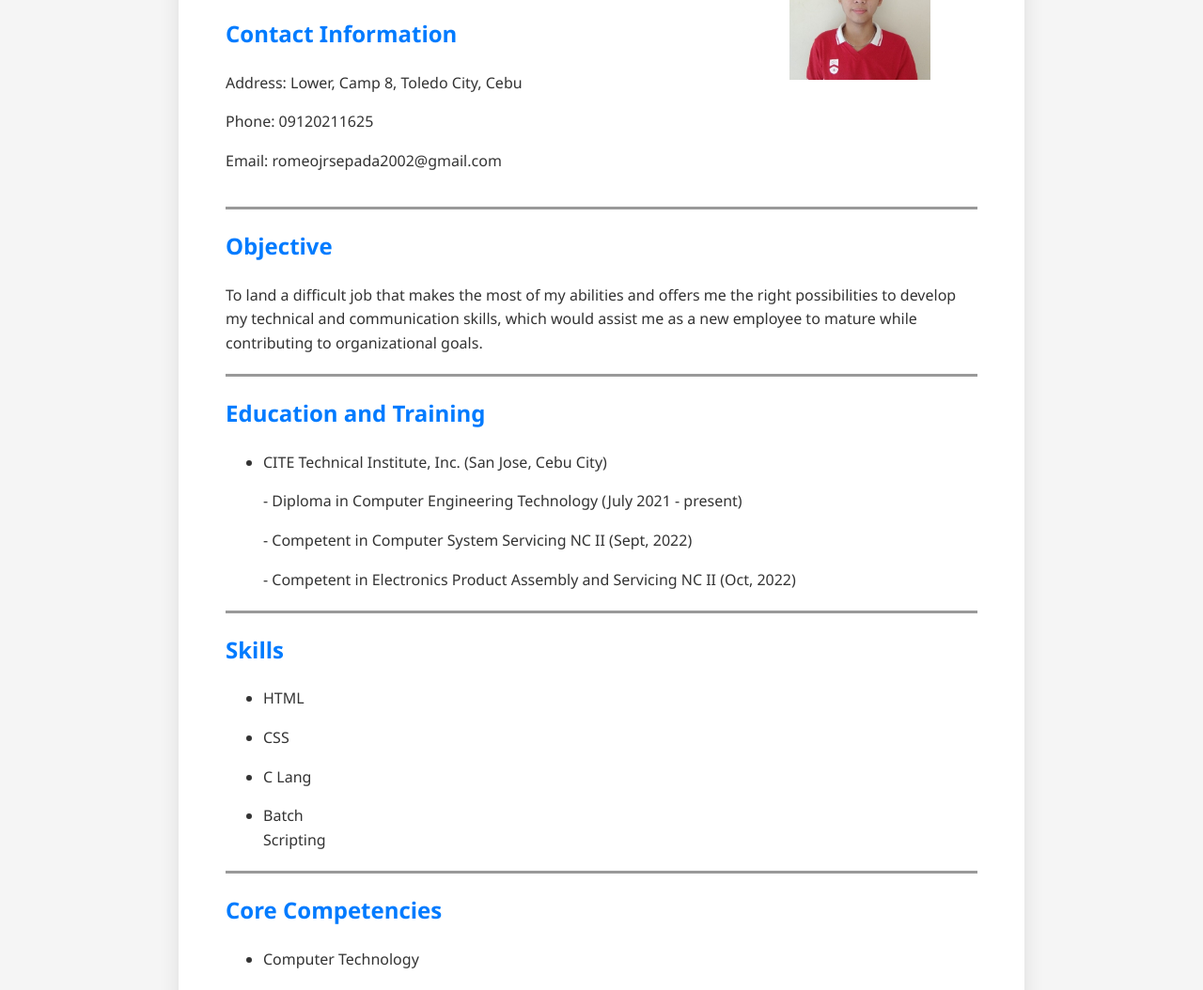
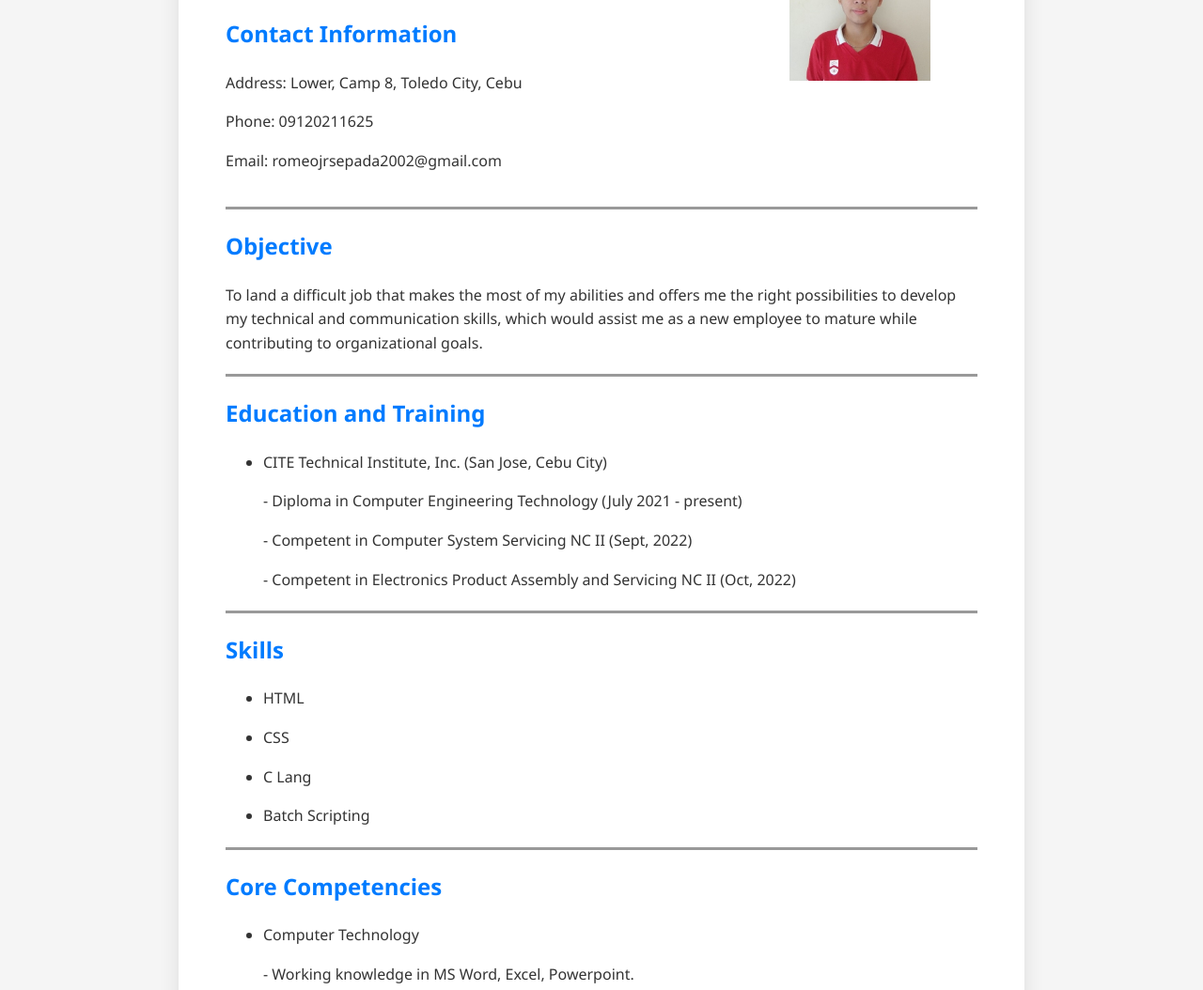
Before and after one commit to SepadaRomeo/Resume, a plain HTML site: page resume.html in a window 1280 px wide. Shown: the part 218-1272 px from the top of the page at 94% size. Drawn offline with Linux system fonts and the light colour scheme.

Commit message:
resume.css

```diff
--- a/resume.css
+++ b/resume.css
@@ -1,4 +1,4 @@
-/* Add this CSS for the horizontal lines */
+
 hr {
     border: 0;
     height: 3px;
@@ -6,7 +6,6 @@ hr {
     margin: 20px 0; /* Adjust the margin above and below the line as needed */
 }
 
-/* Existing CSS styles remain unchanged */
 body {
     font-family: 'Segoe UI', Tahoma, Geneva, Verdana, sans-serif;
     line-height: 1.6;
@@ -51,6 +50,7 @@ h1, h2 {
 
 .profile-picture {
     width: 150px;
+    height: 140px;
     margin-right: 50px;
     margin-top: 30px;
 }
@@ -65,7 +65,7 @@ h1, h2 {
 
 .skills {
     margin-top: 20px;
-    max-width: 150px; /* Adjust the max-width to make the skills area shorter */
+
 }
 
 .skill {
```
